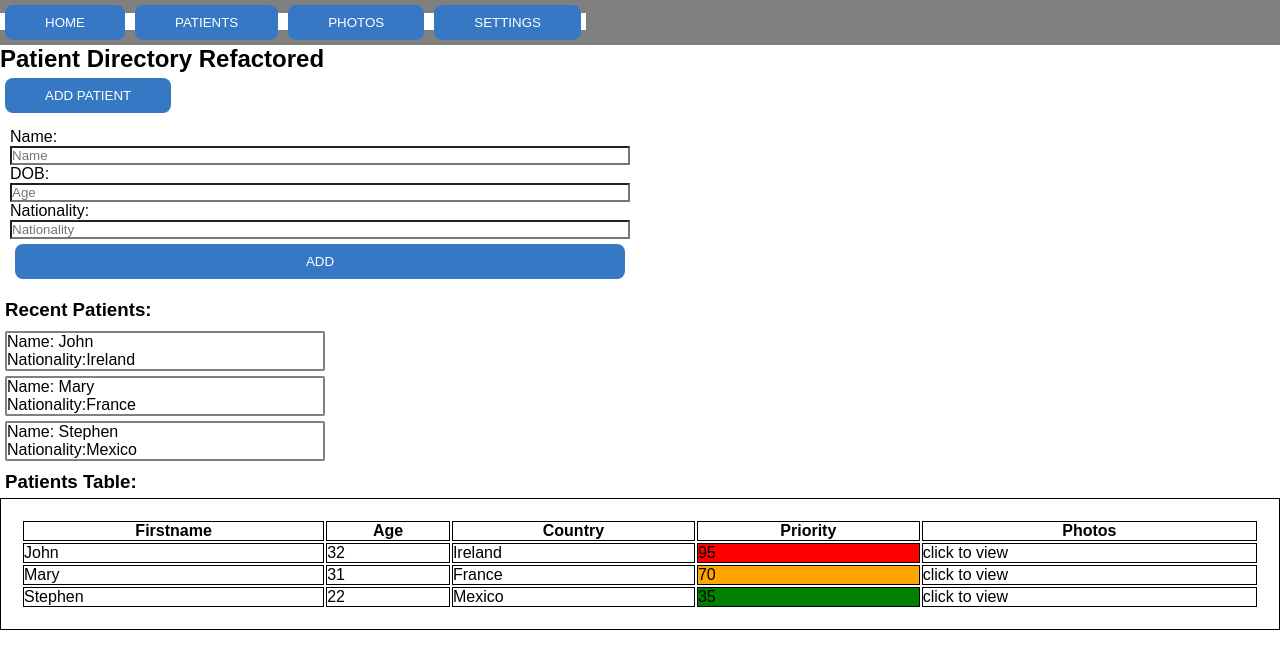
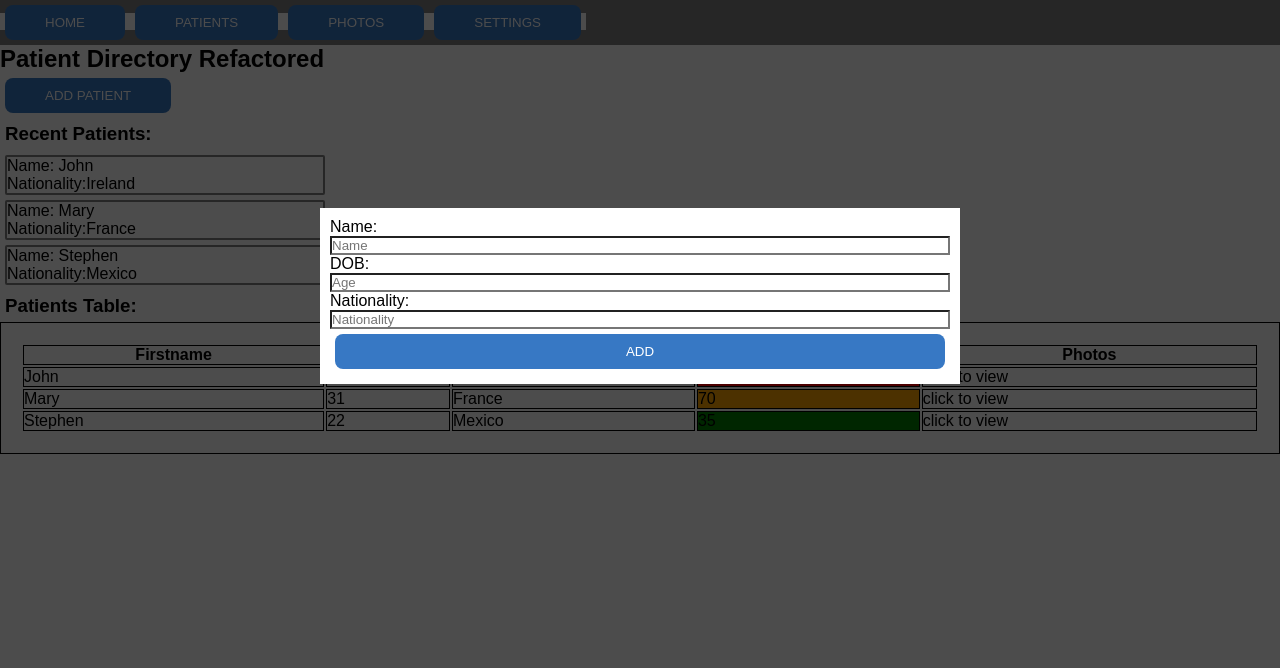
Before and after one commit to lukostelloe/cheetah-app, a Next.js app: page /newdirectory in a window 1280 px wide. Both pictures are taken after a click on the button "ADD PATIENT". Shown: the top 668 px of the page. Built offline with nearby package versions, Linux system fonts and the light colour scheme.

Commit message:
feature(PatientInputModal): style modal in center of the window

```diff
--- a/components/PatientInputModal.tsx
+++ b/components/PatientInputModal.tsx
@@ -6,6 +6,21 @@ import { styled } from "@stitches/react";
 const FormWrapper = styled("div", {
   backgroundColor: "Aquamarine",
   width: "50%",
+  position: "fixed",
+  top: "15%",
+  left: "50%",
+  transform: "translate(-50%,50%)",
+  zIndex: 99,
+});
+
+const Backdrop = styled("div", {
+  position: "fixed",
+  top: 0,
+  left: 0,
+  right: 0,
+  bottom: 0,
+  backgroundColor: "rgba(0,0,0,0.7)",
+  zIndex: 98,
 });
 
 const StyledForm = styled("form", {
@@ -49,6 +64,7 @@ export const mockPatients: Patient[] = [
 ];
 
 function PatientInputModal() {
+  const [patientModalOpen, setPatientModalOpen] = useState(true);
   const [patient, setPatient] = useState({
     name: "",
     dob: "",
@@ -76,9 +92,13 @@ function PatientInputModal() {
     console.log(mockPatients);
 
     e.target.reset();
+    setPatientModalOpen(false);
   };
 
   return (
+    <>
+      {patientModalOpen && (
+        <Backdrop>
           <FormWrapper>
             <StyledForm onSubmit={handleSubmit}>
               <label htmlFor="name">Name:</label>
@@ -93,6 +113,9 @@ function PatientInputModal() {
               <Button label="Add" />
             </StyledForm>
           </FormWrapper>
+        </Backdrop>
+      )}
+    </>
   );
 }
 
--- a/components/PatientTable.tsx
+++ b/components/PatientTable.tsx
@@ -18,12 +18,14 @@ const TD = styled("td", {
 
 function PatientTable() {
   const determinePriority = (priority: number | string) => {
+    if (typeof priority === "number") {
       if (priority < 50) {
         return "green";
       } else if (priority >= 50 && priority < 75) {
         return "orange";
       } else if (priority >= 75) {
         return "red";
+      }
     } else {
       return "white";
     }
```
Lines whose indentation alone changed are shown as unchanged.
